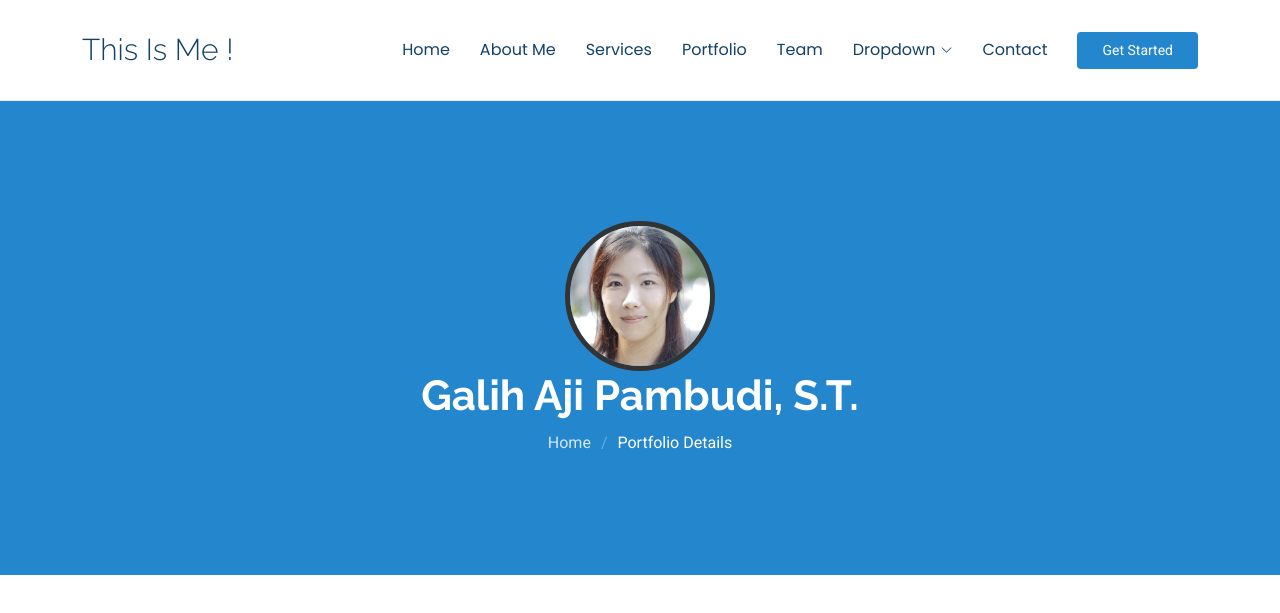
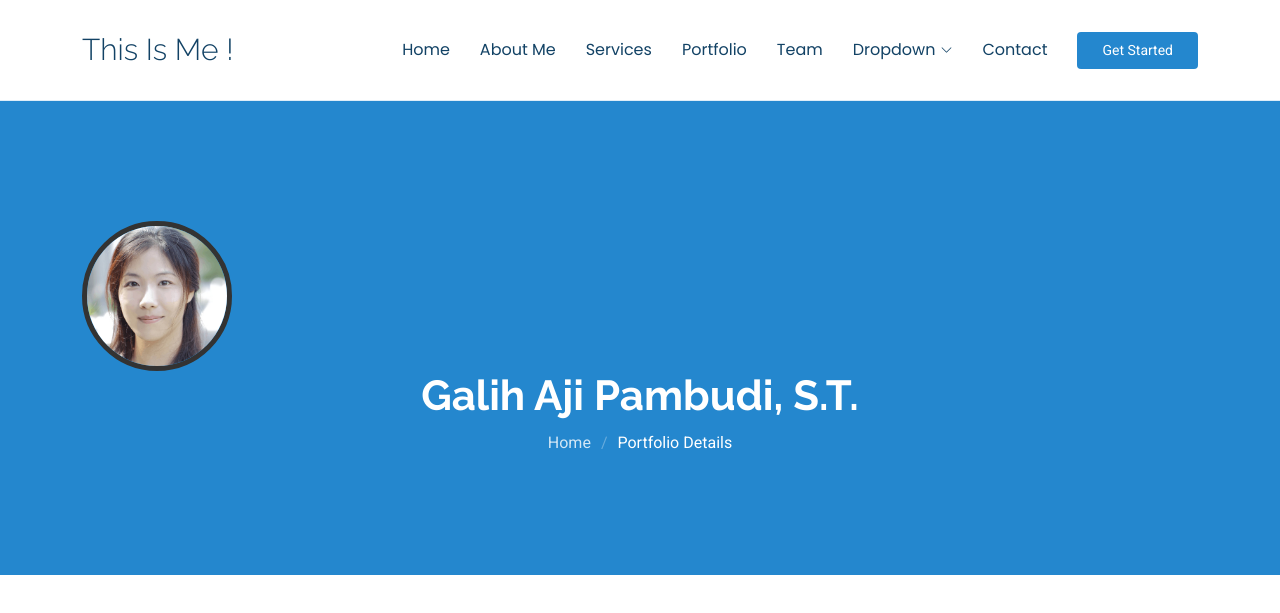
Before and after one commit to kuro-kazuto/kuro-kazuto.github.io, a plain HTML site: page index.html in a window 1280 px wide. Shown: the top 613 px of the page. Drawn offline with Linux system fonts and the light colour scheme.

Commit message:
update 1.0

```diff
--- a/assets/css/main.css
+++ b/assets/css/main.css
@@ -742,6 +742,21 @@ h6 {
   padding: 120px 0;
   text-align: center;
   position: relative;
+
+}
+
+.gambar-container {
+  width: 150px;
+  height: 150px;
+  border-radius: 50%;
+  overflow: hidden;
+  border: 5px solid #333;
+}
+
+.gambar-container img {
+  width: 100%;
+  height: 100%;
+  object-fit: cover;
 }
 
 .page-title .round-img {
--- a/index.html
+++ b/index.html
@@ -86,7 +86,10 @@
     <!-- Page Title -->
     <div class="page-title accent-background">
       <div class="container">
-        <img src="assets/img/testimonials/testimonials-2.jpg" class="round-img" alt="">
+        <div class="gambar-container">
+          <img src="assets/img/testimonials/testimonials-2.jpg" alt="">
+        </div>
+
         <h1>Galih Aji Pambudi, S.T.</h1>
         <nav class="breadcrumbs">
           <ol>
```
